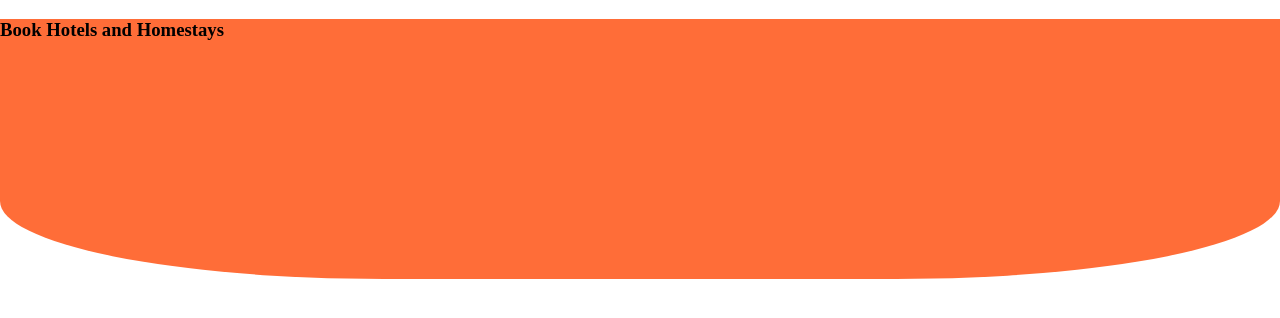
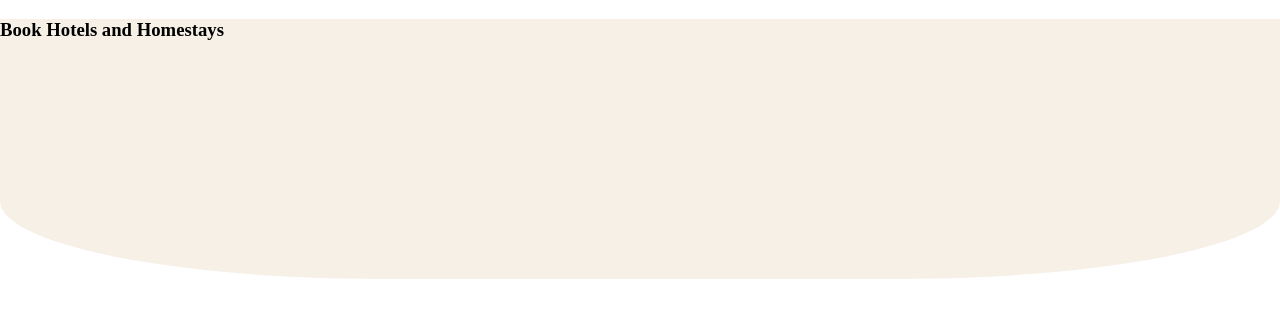
Before and after one commit to abhijitdas44719/ADIBUS, a plain HTML site: page hotels.html in a window 1280 px wide. Drawn offline with Linux system fonts and the light colour scheme.

Commit message:
hotels.html

```diff
--- a/hotels.html
+++ b/hotels.html
@@ -5,7 +5,7 @@
     <style>
       h3{
         position: absolute;
-        background: linear-gradient(135deg, rgb(255, 109, 56), rgb(255, 109, 56));
+        background: #f6f0e7;
         border-radius: 0px 0px 30% 30%;
         width: 100%;
         height: 260px;
```
